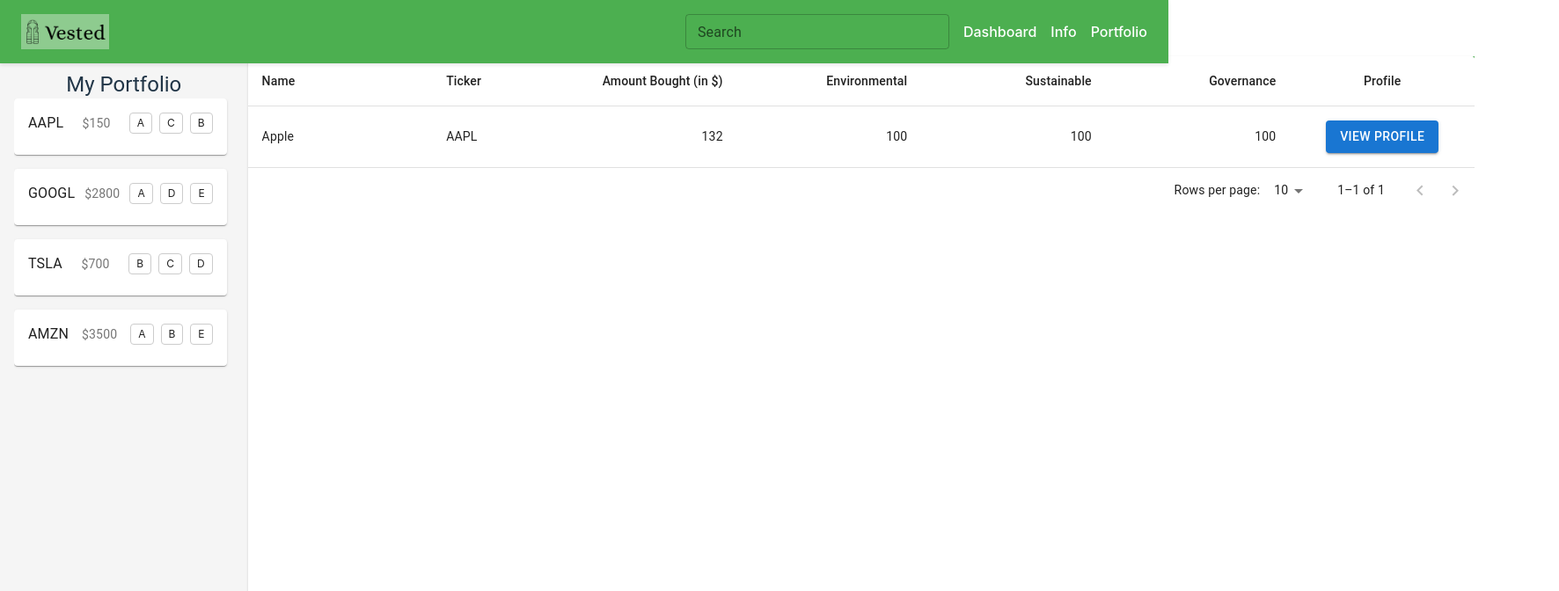
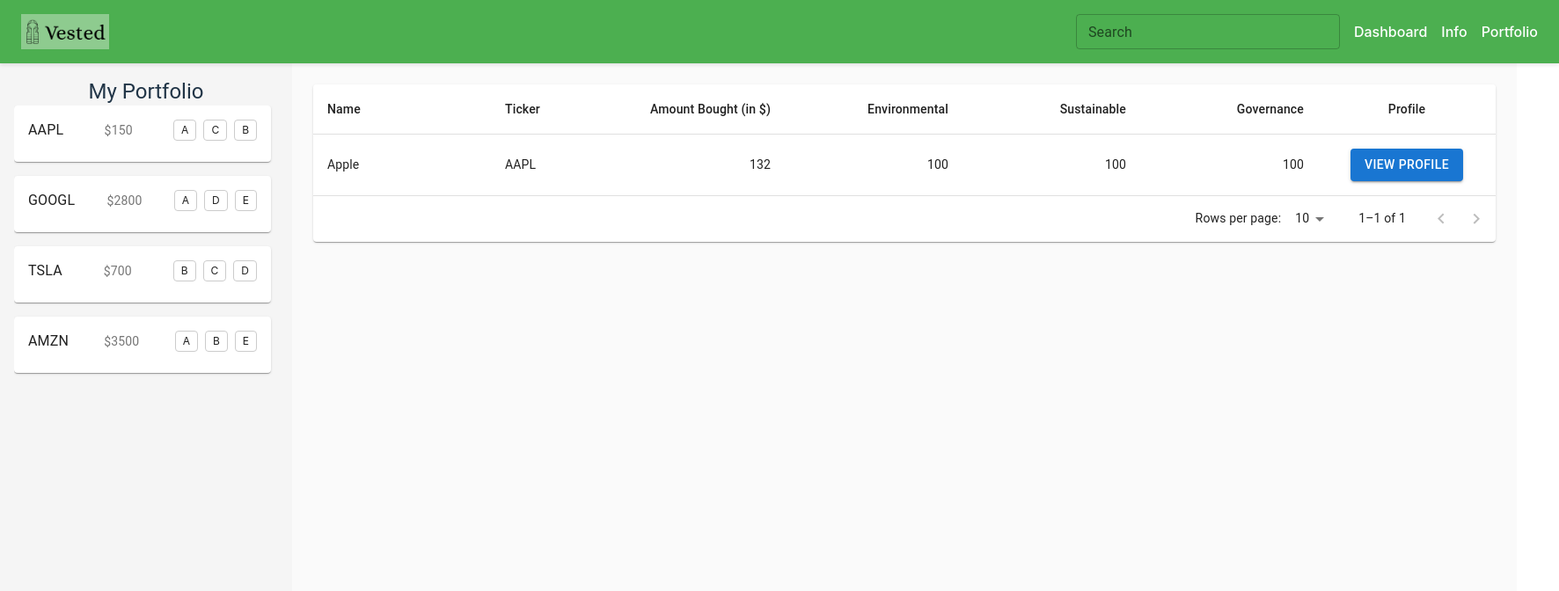
Before and after one commit to colesmith54/Vested, a React (Vite) app in the folder vested-frontend/: page / in a window 1280 px wide. Shown: the top 672 px of the page at 88% size, 1772 px wide, since content can reach past the window. Built offline with nearby package versions, Linux system fonts and the light colour scheme; no server answers.

Commit message:
added layout wrapper in app

```diff
--- a/vested-frontend/src/App.tsx
+++ b/vested-frontend/src/App.tsx
@@ -3,6 +3,7 @@ import { BrowserRouter as Router, Routes, Route } from 'react-router-dom';
 import Dashboard from './pages/Dashboard';
 import Info from './pages/Info';
 import Portfolio from './pages/Portfolio';
+import Layout from './components/Layout';
 import { GlobalStateProvider } from './GlobalState';
 
 function App() {
@@ -10,9 +11,13 @@ function App() {
     <GlobalStateProvider>
       <Router>
         <Routes>
-          <Route path="/" element={<Dashboard />} />
-          <Route path="/info" element={<Info />} />
-          <Route path="/portfolio" element={<Portfolio />} />
+          {/* Define a parent route with Layout */}
+          <Route path="/" element={<Layout />}>
+            {/* Nested routes */}
+            <Route index element={<Dashboard />} />
+            <Route path="info" element={<Info />} />
+            <Route path="portfolio" element={<Portfolio />} />
+          </Route>
         </Routes>
       </Router>
     </GlobalStateProvider>
--- /dev/null
+++ b/vested-frontend/src/components/Layout.tsx
@@ -0,0 +1,23 @@
+// src/components/Layout.tsx
+
+import React from 'react';
+import Header from './Header';
+import Sidebar from './Sidebar';
+import { Outlet } from 'react-router-dom';
+import styles from '../styles/Layout.module.css';
+
+const Layout: React.FC = () => {
+  return (
+    <div className={styles.container}>
+      <Header />
+      <div className={styles.body}>
+        <Sidebar />
+        <main className={styles.mainContent}>
+          <Outlet />
+        </main>
+      </div>
+    </div>
+  );
+};
+
+export default Layout;
--- a/vested-frontend/src/components/StockGraph.tsx
+++ b/vested-frontend/src/components/StockGraph.tsx
@@ -57,7 +57,7 @@ const StockGraph: React.FC<StockGraphProps> = ({ ticker }) => {
         console.log(response.data);
         setData(response.data);
         setFilteredData(response.data);
-      } catch (err: any) {
+      } catch (err: unknown) {
         setError("Failed to fetch stock data.");
         console.error(err);
       } finally {
@@ -76,7 +76,7 @@ const StockGraph: React.FC<StockGraphProps> = ({ ticker }) => {
       const slicedData = data.slice(-days > data.length ? 0 : -days);
       setFilteredData(slicedData);
     }
-  }, [timeWindow, data]);
+  }, [timeWindow, data, timeWindows]);
 
   const handleTimeWindowChange = (
     event: React.MouseEvent<HTMLElement>,
--- a/vested-frontend/src/components/Table.tsx
+++ b/vested-frontend/src/components/Table.tsx
@@ -1,13 +1,17 @@
-import * as React from 'react';
+// src/components/StickyHeadTable.tsx
+
+import React from 'react';
 import Paper from '@mui/material/Paper';
-import Table from '@mui/material/Table';
+import MuiTable from '@mui/material/Table';
 import TableBody from '@mui/material/TableBody';
 import TableCell from '@mui/material/TableCell';
 import TableContainer from '@mui/material/TableContainer';
 import TableHead from '@mui/material/TableHead';
 import TableRow from '@mui/material/TableRow';
 import Button from '@mui/material/Button';
-import { TablePagination } from '@mui/material';
+import TablePagination from '@mui/material/TablePagination';
+import styles from '../styles/Table.module.css';
+import { useNavigate } from 'react-router-dom';
 
 interface Column {
   id: 'name' | 'ticker' | 'amountBought' | 'environmental' | 'sustainable' | 'governance' | 'stockInfoUrl';
@@ -24,7 +28,6 @@ const columns: readonly Column[] = [
   { id: 'environmental', label: 'Environmental', minWidth: 170, align: 'right' },
   { id: 'sustainable', label: 'Sustainable', minWidth: 170, align: 'right' },
   { id: 'governance', label: 'Governance', minWidth: 170, align: 'right' },
-
   { id: 'stockInfoUrl', label: 'Profile', minWidth: 170, align: 'center' }, // New column for the button
 ];
 
@@ -51,15 +54,17 @@ function createData(
 
 const rows = [
   createData('Apple', 'AAPL', 132, 100, 100, 100),
-
+  // Add more rows as needed
 ];
 
-export default function StickyHeadTable() {
+const StickyHeadTable: React.FC = () => {
   const [page, setPage] = React.useState(0);
   const [rowsPerPage, setRowsPerPage] = React.useState(10);
+  const navigate = useNavigate(); // To navigate to the profile page
 
-//   const handleButtonClick = (stockInfoUrl: string) => {
-//   };
+  const handleButtonClick = (stockInfoUrl: string) => {
+    navigate(stockInfoUrl);
+  };
 
   const handleChangePage = (event: unknown, newPage: number) => {
     setPage(newPage);
@@ -71,9 +76,9 @@ export default function StickyHeadTable() {
   };
 
   return (
-    <Paper sx={{ width: '100%', overflow: 'hidden' }}>
-      <TableContainer sx={{ maxHeight: 440 }}>
-        <Table stickyHeader aria-label="sticky table">
+    <Paper className={styles.paper}>
+      <TableContainer className={styles.tableContainer}>
+        <MuiTable stickyHeader aria-label="sticky table" className={styles.table}>
           <TableHead>
             <TableRow>
               {columns.map((column) => (
@@ -81,6 +86,7 @@ export default function StickyHeadTable() {
                   key={column.id}
                   align={column.align}
                   style={{ minWidth: column.minWidth }}
+                  className={column.id === 'stockInfoUrl' ? undefined : styles.tableHeadCell}
                 >
                   {column.label}
                 </TableCell>
@@ -92,7 +98,7 @@ export default function StickyHeadTable() {
               .slice(page * rowsPerPage, page * rowsPerPage + rowsPerPage)
               .map((row) => {
                 return (
-                  <TableRow hover role="checkbox" tabIndex={-1} key={row.ticker}>
+                  <TableRow hover role="checkbox" tabIndex={-1} key={row.ticker} className={styles.tableRow}>
                     {columns.map((column) => {
                       if (column.id === 'stockInfoUrl') {
                         return (
@@ -100,7 +106,8 @@ export default function StickyHeadTable() {
                             <Button
                               variant="contained"
                               color="primary"
-                            //   onClick={() => handleButtonClick(row.stockInfoUrl)}
+                              className={styles.viewProfileButton}
+                              onClick={() => handleButtonClick(row.stockInfoUrl)}
                             >
                               View Profile
                             </Button>
@@ -119,7 +126,7 @@ export default function StickyHeadTable() {
                 );
               })}
           </TableBody>
-        </Table>
+        </MuiTable>
       </TableContainer>
       <TablePagination
         rowsPerPageOptions={[10, 25, 100]}
@@ -132,4 +139,6 @@ export default function StickyHeadTable() {
       />
     </Paper>
   );
-}
+};
+
+export default StickyHeadTable;
--- a/vested-frontend/src/pages/Dashboard.tsx
+++ b/vested-frontend/src/pages/Dashboard.tsx
@@ -1,9 +1,9 @@
-import React, { useEffect } from "react";
-import styles from "../styles/Dashboard.module.css";
-import Header from "../components/Header";
-import Sidebar from "../components/Sidebar";
-import Table from "../components/Table";
-import { useGlobalState } from "../GlobalState.tsx";
+// src/pages/Dashboard.tsx
+
+import React, { useEffect } from 'react';
+import styles from '../styles/Dashboard.module.css';
+import Table from '../components/Table';
+import { useGlobalState } from '../GlobalState';
 
 const Dashboard: React.FC = () => {
   const { updateState } = useGlobalState();
@@ -23,12 +23,10 @@ const Dashboard: React.FC = () => {
     };
 
     fetchData();
-  }, []);
+  }, [updateState]); // Added dependency
 
   return (
     <div className={styles.dashboardContainer}>
-      <Header />
-      <Sidebar />
       <Table />
     </div>
   );
--- a/vested-frontend/src/pages/Info.tsx
+++ b/vested-frontend/src/pages/Info.tsx
@@ -1,11 +1,12 @@
 import React from 'react';
 import Header from '../components/Header';
+import Sidebar from '../components/Sidebar';
 
 const Info: React.FC = () => {
     return (
         <div>
         <Header />
-        <h1>Info</h1>
+        <Sidebar />
         </div>
     );
 }
--- a/vested-frontend/src/styles/Dashboard.module.css
+++ b/vested-frontend/src/styles/Dashboard.module.css
@@ -1,7 +1,15 @@
+/* src/styles/Dashboard.module.css */
 
 .dashboardContainer {
   display: flex;
-  height: 100vh;
-  background-color: #4caf50; /* Green background */
-  margin-top: 64px; /* Same height as the header */
+  flex-direction: column;
+  height: 100%; /* Fill the height provided by Layout */
+  width: 100%; /* Fill the width provided by Layout */
+  gap: 16px; /* Optional: spacing between elements */
 }
+
+@media (max-width: 600px) {
+  .dashboardContainer {
+    padding: 8px; /* Adjust padding for smaller screens */
+  }
+}
--- a/vested-frontend/src/styles/Header.module.css
+++ b/vested-frontend/src/styles/Header.module.css
@@ -6,12 +6,11 @@
     justify-content: space-between;
     background-color: #4caf50; /* Green background */
     padding: 16px 24px;
-  position: fixed; /* Fixes the header at the top */
-  top: 0; /* Positions the header at the very top */
-  width: 100%; /* Makes sure it takes up the full width */
-  z-index: 1000; /* Ensures it is above other elements */
+    width: 100%; /* Ensure it spans the full width */
+    z-index: 1000; /* Keep if you have dropdowns or other overlapping elements */
     box-shadow: 0 2px 4px rgba(0, 0, 0, 0.1); /* Adds a subtle shadow for separation */
   }
+
 
 .logoContainer {
   display: flex;
--- /dev/null
+++ b/vested-frontend/src/styles/Layout.module.css
@@ -0,0 +1,20 @@
+/* src/styles/Layout.module.css */
+
+.container {
+    display: flex;
+    flex-direction: column;
+    height: 100vh; /* Full viewport height */
+  }
+
+  .body {
+    display: flex;
+    flex: 1;
+    overflow: hidden; /* Prevents the entire page from scrolling */
+  }
+
+  .mainContent {
+    flex: 1;
+    padding: 24px; /* Adjust padding as needed */
+    overflow-y: auto; /* Allows scrolling within main content if necessary */
+    background-color: #fafafa; /* Optional: background color for main area */
+  }
--- a/vested-frontend/src/styles/Sidebar.module.css
+++ b/vested-frontend/src/styles/Sidebar.module.css
@@ -7,13 +7,13 @@
   box-shadow: 0 3px 5px rgba(0, 0, 0, 0.3);
   display: flex;
   flex-direction: column;
-    height: 100vh;
-    overflow: hidden; /* Prevents overflow if sidebar is fixed */
+  height: 100%; /* Fill the available height */
+  overflow-y: auto; /* Enable internal scrolling if needed */
 }
 
 .title {
   margin-bottom: 16px;
-    font-size: 1.25rem; /* Corresponds to h6 */
+  font-size: 1.25rem; /* Corresponds to h5 */
 }
 
 .portfolioList {
--- /dev/null
+++ b/vested-frontend/src/styles/Table.module.css
@@ -0,0 +1,33 @@
+/* src/styles/Table.module.css */
+
+.tableContainer {
+    /* Ensures the table container fills the available space */
+    width: 100%;
+    overflow-x: auto;
+    max-height: 440px; /* Adjust as needed */
+  }
+
+  .paper {
+    width: 100%;
+    overflow: hidden;
+    /* Optional: Add any additional styles for the Paper component */
+  }
+
+  .table {
+    min-width: 650px; /* Ensures the table has a minimum width */
+  }
+
+  .tableHeadCell {
+    background-color: #4caf50; /* Green background for header cells */
+    color: white; /* White text color */
+    font-weight: bold;
+  }
+
+  .tableRow:hover {
+    background-color: #f1f1f1; /* Hover effect for rows */
+  }
+
+  .viewProfileButton {
+    /* Styles for the "View Profile" button */
+    text-transform: none; /* Prevents uppercase transformation */
+  }
```
Lines whose indentation alone changed are shown as unchanged.
